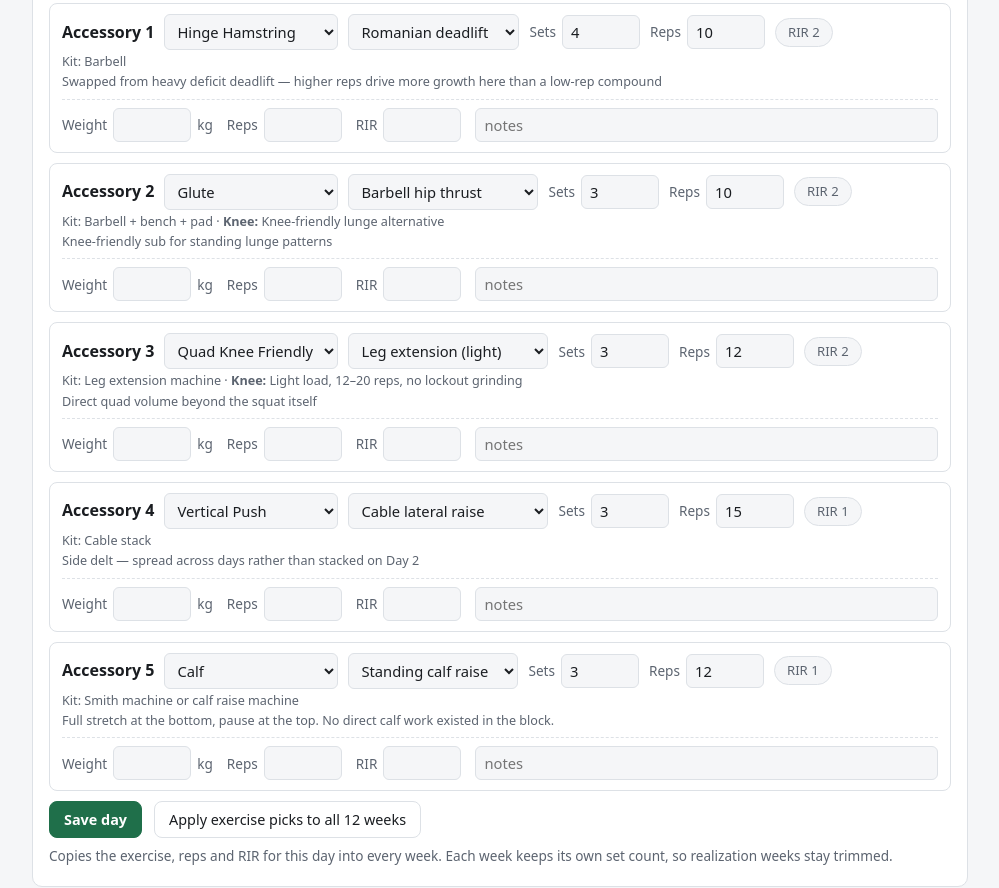
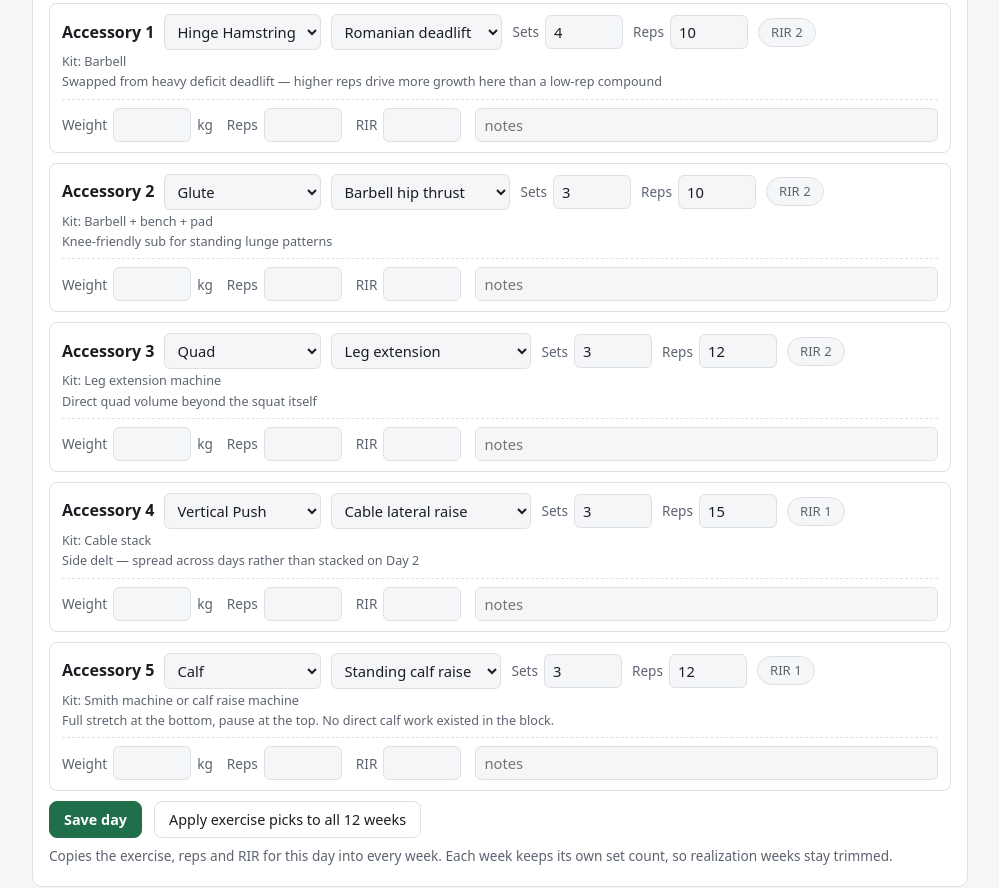
Before and after one commit to gazgardner86/juggernaut-planner, a plain HTML site: page index.html in a window 1280 px wide. Shown: the part 827-1715 px from the top of the page, without its empty margins (140-1139 px from the left). Drawn offline with Linux system fonts and the light colour scheme.

Commit message:
Add files via upload

```diff
--- a/index.html
+++ b/index.html
@@ -234,34 +234,34 @@ button.small { padding: 4px 9px; font-size: 0.78rem; }
       "kneeNote": ""
     },
     {
-      "group": "Quad_Knee_Friendly",
-      "name": "Leg press (controlled range)",
+      "group": "Quad",
+      "name": "Leg press",
       "equipment": "45° leg press",
-      "kneeNote": "Stop above pain range; control the eccentric"
-    },
-    {
-      "group": "Quad_Knee_Friendly",
+      "kneeNote": ""
+    },
+    {
+      "group": "Quad",
       "name": "Terminal knee extension",
       "equipment": "Cable or band, low pulley",
-      "kneeNote": "Rehab-grade; high rep"
-    },
-    {
-      "group": "Quad_Knee_Friendly",
-      "name": "Leg extension (light)",
+      "kneeNote": "Rehab and warm-up movement — keep it high rep"
+    },
+    {
+      "group": "Quad",
+      "name": "Leg extension",
       "equipment": "Leg extension machine",
-      "kneeNote": "Light load, 12–20 reps, no lockout grinding"
-    },
-    {
-      "group": "Quad_Knee_Friendly",
+      "kneeNote": ""
+    },
+    {
+      "group": "Quad",
       "name": "Smith squat to box",
       "equipment": "Smith machine + box/bench",
       "kneeNote": "Depth capped by box height"
     },
     {
-      "group": "Quad_Knee_Friendly",
+      "group": "Quad",
       "name": "Spanish squat",
       "equipment": "Band anchored to rig",
-      "kneeNote": "Shin stays vertical; knee-sparing"
+      "kneeNote": "Shin stays vertical — a warm-up, not a growth driver"
     },
     {
       "group": "Hinge_Hamstring",
@@ -309,7 +309,7 @@ button.small { padding: 4px 9px; font-size: 0.78rem; }
       "group": "Glute",
       "name": "Barbell hip thrust",
       "equipment": "Barbell + bench + pad",
-      "kneeNote": "Knee-friendly lunge alternative"
+      "kneeNote": ""
     },
     {
       "group": "Glute",
@@ -336,9 +336,27 @@ button.small { padding: 4px 9px; font-size: 0.78rem; }
       "kneeNote": ""
     },
     {
-      "group": "Glute",
-      "name": "Bulgarian Split Squats",
+      "group": "Quad",
+      "name": "Bulgarian split squat",
       "equipment": "Split Squat rack",
+      "kneeNote": ""
+    },
+    {
+      "group": "Quad",
+      "name": "Hack squat",
+      "equipment": "Hack squat machine",
+      "kneeNote": ""
+    },
+    {
+      "group": "Quad",
+      "name": "Walking lunge",
+      "equipment": "Dumbbells",
+      "kneeNote": ""
+    },
+    {
+      "group": "Quad",
+      "name": "Step-up",
+      "equipment": "Dumbbells + box or bench",
       "kneeNote": ""
     },
     {
@@ -473,7 +491,7 @@ button.small { padding: 4px 9px; font-size: 0.78rem; }
     "Vertical_Push",
     "Horizontal_Pull",
     "Vertical_Pull",
-    "Quad_Knee_Friendly",
+    "Quad",
     "Hinge_Hamstring",
     "Glute",
     "Calf",
@@ -926,8 +944,8 @@ button.small { padding: 4px 9px; font-size: 0.78rem; }
             },
             {
               "slot": "Accessory 3",
-              "group": "Quad_Knee_Friendly",
-              "exercise": "Leg extension (light)",
+              "group": "Quad",
+              "exercise": "Leg extension",
               "sets": 3,
               "reps": 12,
               "note": "Direct quad volume beyond the squat itself",
@@ -1031,8 +1049,8 @@ button.small { padding: 4px 9px; font-size: 0.78rem; }
             },
             {
               "slot": "Accessory 2",
-              "group": "Quad_Knee_Friendly",
-              "exercise": "Leg extension (light)",
+              "group": "Quad",
+              "exercise": "Leg extension",
               "sets": 3,
               "reps": 12,
               "note": "Different quad exercise from Day 1 for variety",
@@ -1103,8 +1121,8 @@ button.small { padding: 4px 9px; font-size: 0.78rem; }
             },
             {
               "slot": "Accessory 3",
-              "group": "Quad_Knee_Friendly",
-              "exercise": "Leg press (controlled range)",
+              "group": "Quad",
+              "exercise": "Leg press",
               "sets": 3,
               "reps": 12,
               "note": "Direct quad volume beyond the squat itself",
@@ -1208,8 +1226,8 @@ button.small { padding: 4px 9px; font-size: 0.78rem; }
             },
             {
               "slot": "Accessory 2",
-              "group": "Quad_Knee_Friendly",
-              "exercise": "Leg extension (light)",
+              "group": "Quad",
+              "exercise": "Leg extension",
               "sets": 3,
               "reps": 12,
               "note": "Different quad exercise from Day 1 for variety",
@@ -1280,8 +1298,8 @@ button.small { padding: 4px 9px; font-size: 0.78rem; }
             },
             {
               "slot": "Accessory 3",
-              "group": "Quad_Knee_Friendly",
-              "exercise": "Leg extension (light)",
+              "group": "Quad",
+              "exercise": "Leg extension",
               "sets": 2,
               "reps": 12,
               "note": "Direct quad volume beyond the squat itself",
@@ -1385,8 +1403,8 @@ button.small { padding: 4px 9px; font-size: 0.78rem; }
             },
             {
               "slot": "Accessory 2",
-              "group": "Quad_Knee_Friendly",
-              "exercise": "Leg extension (light)",
+              "group": "Quad",
+              "exercise": "Leg extension",
               "sets": 2,
               "reps": 12,
               "note": "Different quad exercise from Day 1 for variety",
@@ -1457,8 +1475,8 @@ button.small { padding: 4px 9px; font-size: 0.78rem; }
             },
             {
               "slot": "Accessory 3",
-              "group": "Quad_Knee_Friendly",
-              "exercise": "Leg press (controlled range)",
+              "group": "Quad",
+              "exercise": "Leg press",
               "sets": 3,
               "reps": 12,
               "note": "Direct quad volume beyond the squat itself",
@@ -1562,8 +1580,8 @@ button.small { padding: 4px 9px; font-size: 0.78rem; }
             },
             {
               "slot": "Accessory 2",
-              "group": "Quad_Knee_Friendly",
-              "exercise": "Leg extension (light)",
+              "group": "Quad",
+              "exercise": "Leg extension",
               "sets": 3,
               "reps": 12,
               "note": "Different quad exercise from Day 1 for variety",
@@ -1634,8 +1652,8 @@ button.small { padding: 4px 9px; font-size: 0.78rem; }
             },
             {
               "slot": "Accessory 3",
-              "group": "Quad_Knee_Friendly",
-              "exercise": "Leg press (controlled range)",
+              "group": "Quad",
+              "exercise": "Leg press",
               "sets": 3,
               "reps": 12,
               "note": "Direct quad volume beyond the squat itself",
@@ -1739,8 +1757,8 @@ button.small { padding: 4px 9px; font-size: 0.78rem; }
             },
             {
               "slot": "Accessory 2",
-              "group": "Quad_Knee_Friendly",
-              "exercise": "Leg extension (light)",
+              "group": "Quad",
+              "exercise": "Leg extension",
               "sets": 3,
               "reps": 12,
               "note": "Different quad exercise from Day 1 for variety",
@@ -1811,8 +1829,8 @@ button.small { padding: 4px 9px; font-size: 0.78rem; }
             },
             {
               "slot": "Accessory 3",
-              "group": "Quad_Knee_Friendly",
-              "exercise": "Leg press (controlled range)",
+              "group": "Quad",
+              "exercise": "Leg press",
               "sets": 3,
               "reps": 12,
               "note": "Direct quad volume beyond the squat itself",
@@ -1916,8 +1934,8 @@ button.small { padding: 4px 9px; font-size: 0.78rem; }
             },
             {
               "slot": "Accessory 2",
-              "group": "Quad_Knee_Friendly",
-              "exercise": "Leg extension (light)",
+              "group": "Quad",
+              "exercise": "Leg extension",
               "sets": 3,
               "reps": 12,
               "note": "Different quad exercise from Day 1 for variety",
@@ -1988,8 +2006,8 @@ button.small { padding: 4px 9px; font-size: 0.78rem; }
             },
             {
               "slot": "Accessory 3",
-              "group": "Quad_Knee_Friendly",
-              "exercise": "Leg press (controlled range)",
+              "group": "Quad",
+              "exercise": "Leg press",
               "sets": 2,
               "reps": 12,
               "note": "Direct quad volume beyond the squat itself",
@@ -2093,8 +2111,8 @@ button.small { padding: 4px 9px; font-size: 0.78rem; }
             },
             {
               "slot": "Accessory 2",
-              "group": "Quad_Knee_Friendly",
-              "exercise": "Leg extension (light)",
+              "group": "Quad",
+              "exercise": "Leg extension",
               "sets": 2,
               "reps": 12,
               "note": "Different quad exercise from Day 1 for variety",
@@ -2165,8 +2183,8 @@ button.small { padding: 4px 9px; font-size: 0.78rem; }
             },
             {
               "slot": "Accessory 3",
-              "group": "Quad_Knee_Friendly",
-              "exercise": "Leg press (controlled range)",
+              "group": "Quad",
+              "exercise": "Leg press",
               "sets": 3,
               "reps": 12,
               "note": "Direct quad volume beyond the squat itself",
@@ -2270,8 +2288,8 @@ button.small { padding: 4px 9px; font-size: 0.78rem; }
             },
             {
               "slot": "Accessory 2",
-              "group": "Quad_Knee_Friendly",
-              "exercise": "Leg extension (light)",
+              "group": "Quad",
+              "exercise": "Leg extension",
               "sets": 3,
               "reps": 12,
               "note": "Different quad exercise from Day 1 for variety",
@@ -2342,8 +2360,8 @@ button.small { padding: 4px 9px; font-size: 0.78rem; }
             },
             {
               "slot": "Accessory 3",
-              "group": "Quad_Knee_Friendly",
-              "exercise": "Leg press (controlled range)",
+              "group": "Quad",
+              "exercise": "Leg press",
               "sets": 3,
               "reps": 12,
               "note": "Direct quad volume beyond the squat itself",
@@ -2447,8 +2465,8 @@ button.small { padding: 4px 9px; font-size: 0.78rem; }
             },
             {
               "slot": "Accessory 2",
-              "group": "Quad_Knee_Friendly",
-              "exercise": "Leg extension (light)",
+              "group": "Quad",
+              "exercise": "Leg extension",
               "sets": 3,
               "reps": 12,
               "note": "Different quad exercise from Day 1 for variety",
@@ -2519,8 +2537,8 @@ button.small { padding: 4px 9px; font-size: 0.78rem; }
             },
             {
               "slot": "Accessory 3",
-              "group": "Quad_Knee_Friendly",
-              "exercise": "Leg press (controlled range)",
+              "group": "Quad",
+              "exercise": "Leg press",
               "sets": 3,
               "reps": 12,
               "note": "Direct quad volume beyond the squat itself",
@@ -2624,8 +2642,8 @@ button.small { padding: 4px 9px; font-size: 0.78rem; }
             },
             {
               "slot": "Accessory 2",
-              "group": "Quad_Knee_Friendly",
-              "exercise": "Leg extension (light)",
+              "group": "Quad",
+              "exercise": "Leg extension",
               "sets": 3,
               "reps": 12,
               "note": "Different quad exercise from Day 1 for variety",
@@ -2696,8 +2714,8 @@ button.small { padding: 4px 9px; font-size: 0.78rem; }
             },
             {
               "slot": "Accessory 3",
-              "group": "Quad_Knee_Friendly",
-              "exercise": "Leg press (controlled range)",
+              "group": "Quad",
+              "exercise": "Leg press",
               "sets": 2,
               "reps": 12,
               "note": "Direct quad volume beyond the squat itself",
@@ -2801,8 +2819,8 @@ button.small { padding: 4px 9px; font-size: 0.78rem; }
             },
             {
               "slot": "Accessory 2",
-              "group": "Quad_Knee_Friendly",
-              "exercise": "Leg extension (light)",
+              "group": "Quad",
+              "exercise": "Leg extension",
               "sets": 2,
               "reps": 12,
               "note": "Different quad exercise from Day 1 for variety",
@@ -2873,8 +2891,8 @@ button.small { padding: 4px 9px; font-size: 0.78rem; }
             },
             {
               "slot": "Accessory 3",
-              "group": "Quad_Knee_Friendly",
-              "exercise": "Leg press (controlled range)",
+              "group": "Quad",
+              "exercise": "Leg press",
               "sets": 3,
               "reps": 12,
               "note": "Direct quad volume beyond the squat itself",
@@ -2978,8 +2996,8 @@ button.small { padding: 4px 9px; font-size: 0.78rem; }
             },
             {
               "slot": "Accessory 2",
-              "group": "Quad_Knee_Friendly",
-              "exercise": "Leg extension (light)",
+              "group": "Quad",
+              "exercise": "Leg extension",
               "sets": 3,
               "reps": 12,
               "note": "Different quad exercise from Day 1 for variety",
--- a/sw.js
+++ b/sw.js
@@ -3,7 +3,7 @@
  * deploy is picked up when there is signal; the cache answers when there
  * isn't (gym basements, no reception).
  */
-var CACHE = 'juggernaut-202608141550';
+var CACHE = 'juggernaut-202608141811';
 var ASSETS = ['./', './index.html', './juggernaut.html', './manifest.webmanifest'];
 
 self.addEventListener('install', function (e) {
```
